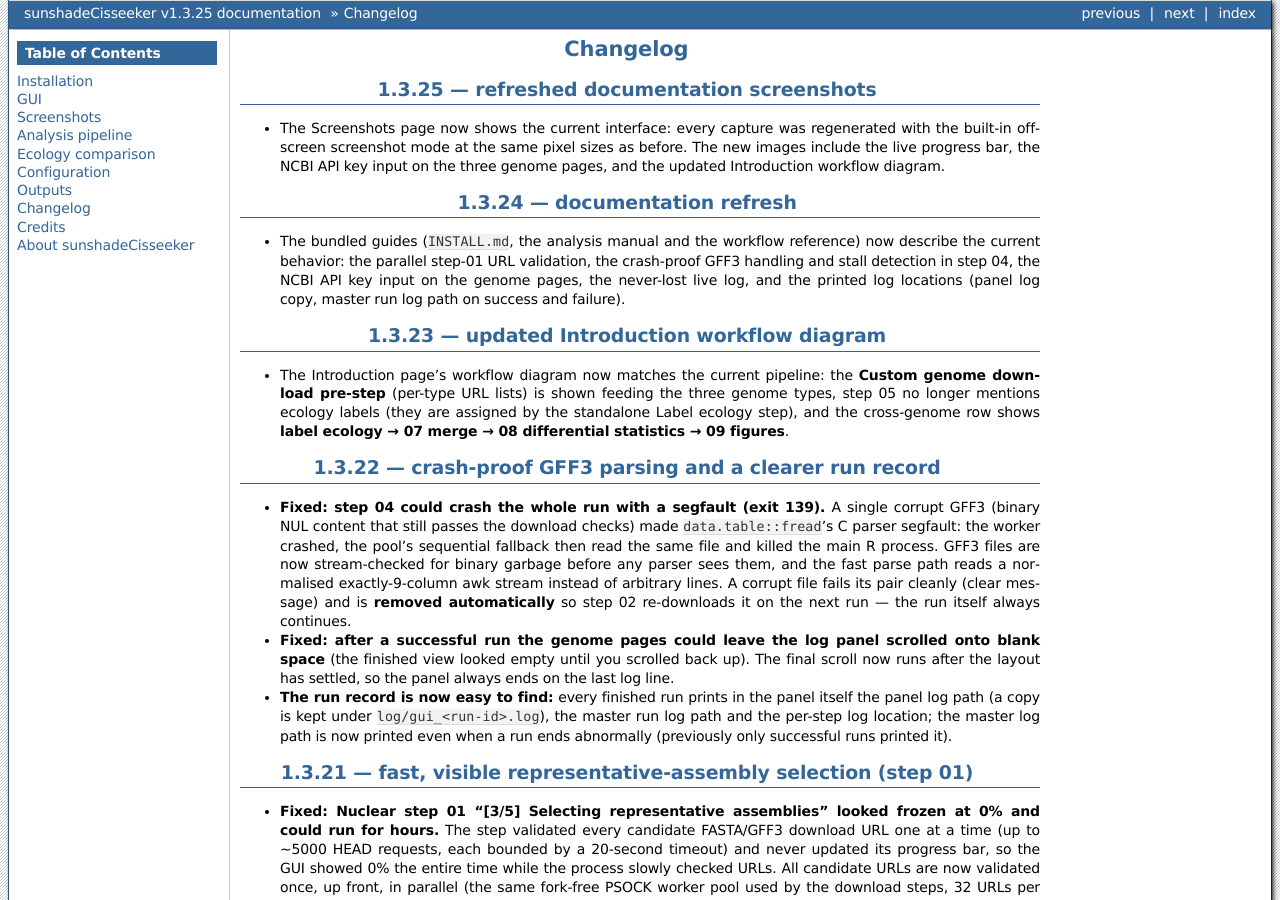
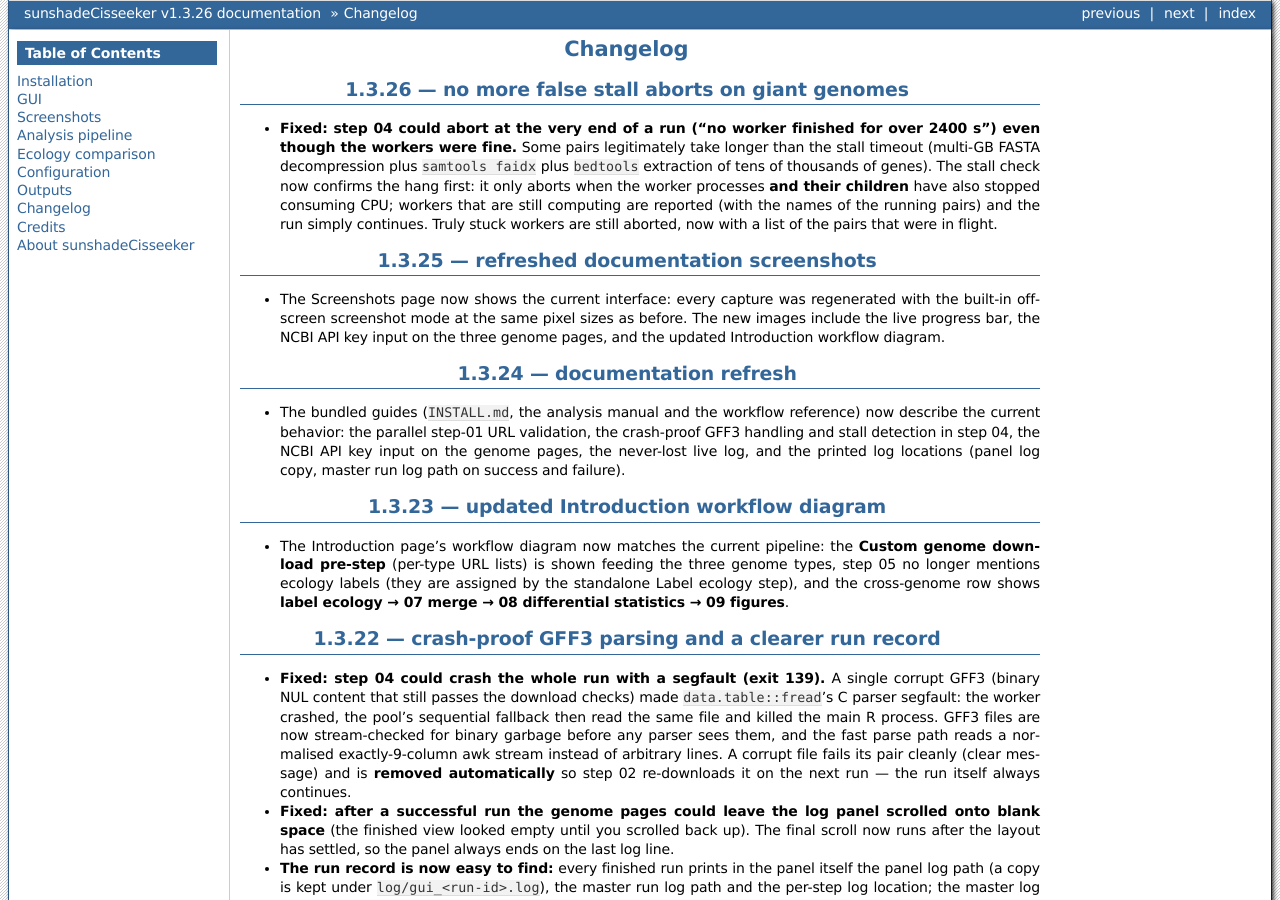
Before and after one commit to chenzhr23/sunshadeCisseeker-docs, a Sphinx documentation site: the page built from docs/content/Changelog.rst, in a window 1280 px wide and 900 px high. Built offline with Sphinx 7.4.7, drawn with Linux system fonts in a browser that asks for light colours; some of the changed text lies outside the part shown.

Commit message:
docs: v1.3.26 no more false stall aborts on giant genomes

```diff
--- a/docs/conf.py
+++ b/docs/conf.py
@@ -9,8 +9,8 @@
 copyright = "2026, sunshadeCisseeker developers"
 
 # The short X.Y version and the full release version.
-version = "v1.3.25"
-release = "v1.3.25"
+version = "v1.3.26"
+release = "v1.3.26"
 
 extensions = [
     "sphinx.ext.autosectionlabel",
--- a/docs/content/About sunshadeCisseeker.rst
+++ b/docs/content/About sunshadeCisseeker.rst
@@ -4,7 +4,7 @@
 sunshadeCisseeker identifies, annotates and compares promoter
 cis-regulatory elements across sun / facultative / shade plants.
 
-The current release is **1.3.25**; see :doc:`Changelog` for what changed in
+The current release is **1.3.26**; see :doc:`Changelog` for what changed in
 each version.
 
 Highlights
--- a/docs/content/Changelog.rst
+++ b/docs/content/Changelog.rst
@@ -1,5 +1,19 @@
 Changelog
 =========
+
+1.3.26 — no more false stall aborts on giant genomes
+----------------------------------------------------
+
+* **Fixed: step 04 could abort at the very end of a run ("no worker finished
+  for over 2400 s") even though the workers were fine.** Some pairs
+  legitimately take longer than the stall timeout (multi-GB FASTA
+  decompression plus ``samtools faidx`` plus ``bedtools`` extraction of tens
+  of thousands of genes). The stall check now confirms the hang first: it
+  only aborts when the worker processes **and their children** have also
+  stopped consuming CPU; workers that are still computing are reported (with
+  the names of the running pairs) and the run simply continues. Truly stuck
+  workers are still aborted, now with a list of the pairs that were in
+  flight.
 
 1.3.25 — refreshed documentation screenshots
 --------------------------------------------
```
